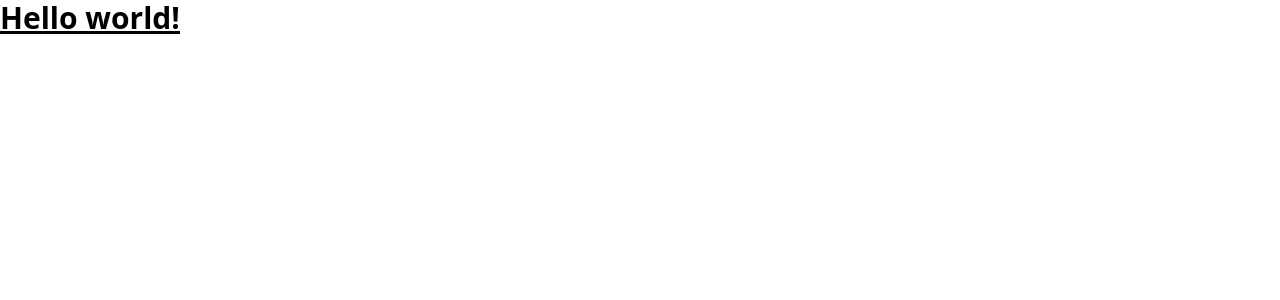
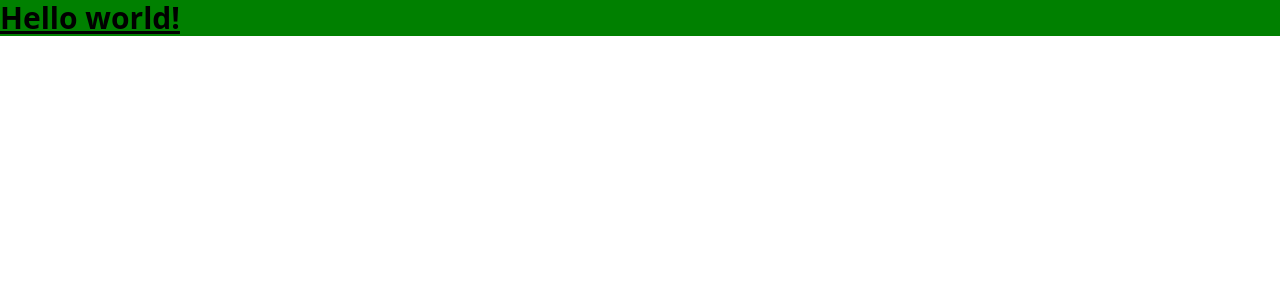
Before and after one commit to MasterBrian99/MasterBrian99.github.io, a Svelte app: page / in a window 1280 px wide. Shown: the top 300 px of the page. Built offline with nearby package versions, Linux system fonts and the light colour scheme.

Commit message:
add scss

```diff
--- a/package.json
+++ b/package.json
@@ -14,6 +14,7 @@
     "@tsconfig/svelte": "^3.0.0",
     "autoprefixer": "^10.4.10",
     "postcss": "^8.4.16",
+    "sass": "^1.54.9",
     "svelte": "^3.49.0",
     "svelte-check": "^2.8.1",
     "svelte-preprocess": "^4.10.7",
--- a/src/App.svelte
+++ b/src/App.svelte
@@ -8,3 +8,12 @@
   Hello world!
 </h1>
 </main>
+
+
+<style lang="scss">
+
+  h1{
+    background-color: green;
+  }
+
+</style>
```
Also changed, not shown: 1 other file (tests, documents, lock files or other folders).
